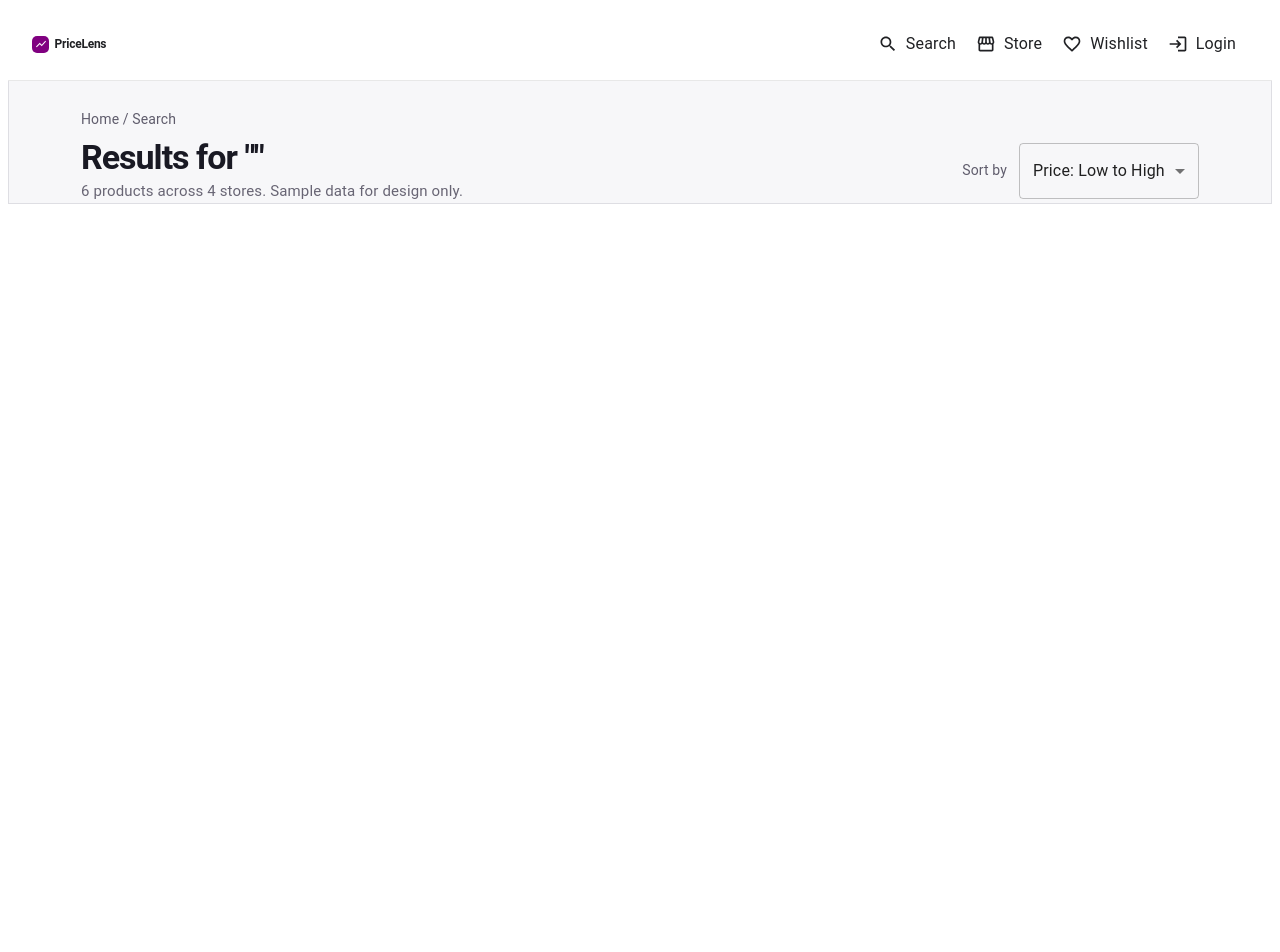
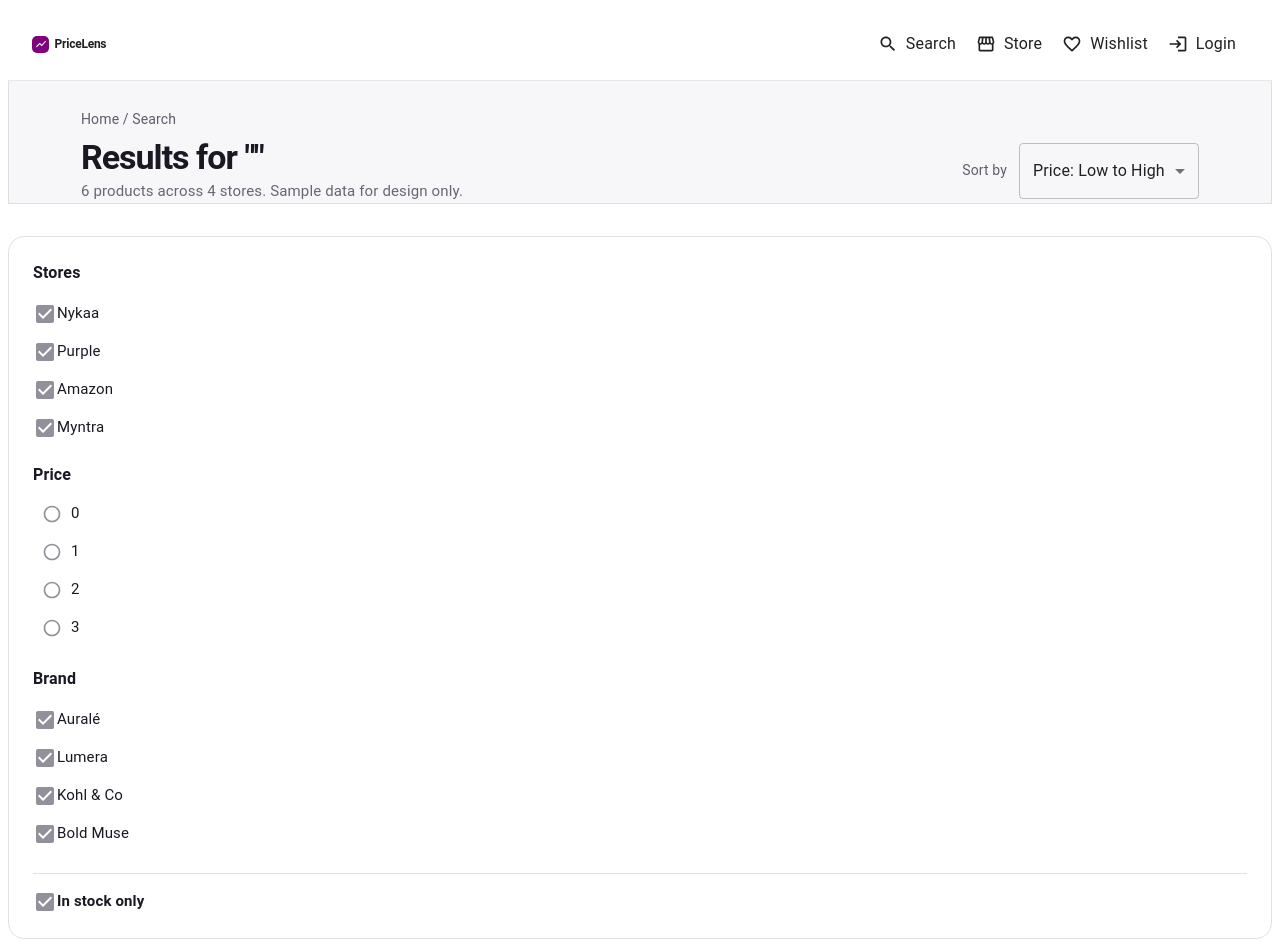
Before and after one commit to shelmiantony/PriceLens, a React (Vite) app in the folder frontend/: page /search in a window 1280 px wide. Shown: the top 952 px of the page. Before the commit the page ends 800 px from the top, so only its background shows below. Built offline with nearby package versions, Linux system fonts and the light colour scheme.

Commit message:
#latest changes

```diff
--- a/frontend/src/components/HowtoWork.tsx
+++ b/frontend/src/components/HowtoWork.tsx
@@ -1,6 +1,6 @@
 import { Box, Paper, Typography } from "@mui/material";
 
-const Productcard = () => {
+const HowtoWork = () => {
   const steps = [
     {
       number: "1",
@@ -109,4 +109,4 @@ const Productcard = () => {
     </Box>
   );
 };
-export default Productcard;
+export default HowtoWork;
--- /dev/null
+++ b/frontend/src/components/ProductInfo.tsx
@@ -0,0 +1,66 @@
+import { Box } from "@mui/material";
+
+const ProductInfo = () => {
+  type Product = {
+    brand: string;
+    name: string;
+    price: number;
+    inStock?: boolean;
+    stores: string[];
+    color: string;
+  };
+  const products: Product[] = [
+    {
+      brand: "Auralé",
+      name: "Twist-Up Kohl Pencil",
+      price: 129,
+      stores: ["Purple", "Nykaa", "Amazon", "Myntra"],
+      color: "#f0eaf6",
+    },
+    {
+      brand: "Auralé",
+      name: "Smudge-Proof Kajal Liner",
+      price: 149,
+      stores: ["Purple", "Nykaa", "Amazon", "Myntra"],
+      color: "#e8f2f5",
+    },
+    {
+      brand: "Bold Muse",
+      name: "Waterproof Pencil Liner",
+      price: 179,
+      stores: ["Nykaa", "Amazon"],
+      color: "#f5eaf0",
+    },
+    {
+      brand: "Lumera",
+      name: "Felt-Tip Liner Pen",
+      price: 199,
+      stores: ["Purple", "Nykaa", "Myntra"],
+      color: "#eaf3ec",
+    },
+    {
+      brand: "Lumera",
+      name: "Liquid Matte Eyeliner, Black",
+      price: 225,
+      stores: ["Nykaa", "Amazon", "Myntra"],
+      color: "#f5f0e4",
+    },
+    {
+      brand: "Kohl & Co",
+      name: "Gel Eyeliner Pot with Brush",
+      price: 349,
+      stores: ["Purple", "Nykaa", "Amazon", "Myntra"],
+      color: "#eceaf6",
+    },
+  ];
+  return (
+    <Box
+      sx={{
+        display: "grid",
+        gridTemplateColumns: "repeat(auto-fit,minmax(min(100%,220px),1fr))",
+        gap: 2.5,
+      }}
+    ></Box>
+  );
+};
+export default ProductInfo;
--- a/frontend/src/pages/HomePage.tsx
+++ b/frontend/src/pages/HomePage.tsx
@@ -1,7 +1,7 @@
 import { Box, Chip, Typography } from "@mui/material";
 import Header from "../components/Header";
 import SearchBar from "../components/SearchBar";
-import Productcard from "../components/HowtoWork";
+import HowtoWork from "../components/HowtoWork";
 import StoreListing from "../components/StoreListing";
 import Footer from "../components/Footer";
 const Home = () => {
@@ -99,7 +99,7 @@ const Home = () => {
           </Box>
         </Box>
       </Box>
-      <Productcard />
+      <HowtoWork />
       <StoreListing />
       <Footer />
     </Box>
--- a/frontend/src/pages/SearchResultpage.tsx
+++ b/frontend/src/pages/SearchResultpage.tsx
@@ -1,13 +1,33 @@
-import { Box, FormControl, MenuItem, Select, Typography } from "@mui/material";
+import {
+  Box,
+  Divider,
+  FormControl,
+  FormControlLabel,
+  MenuItem,
+  Radio,
+  RadioGroup,
+  Select,
+  Typography,
+} from "@mui/material";
 import { useLocation } from "react-router-dom";
 
 import Header from "../components/Header";
 import { useState } from "react";
+import { CheckBox } from "@mui/icons-material";
+import ProductInfo from "../components/ProductInfo";
 const SearchResultPage = () => {
   const { state } = useLocation();
   const isSearch: boolean = state?.isSearch ?? false;
   const query: string = state?.query ?? "";
   const [sortBy, setSortBy] = useState("price-low-high");
+  const stores = ["Nykaa", "Purple", "Amazon", "Myntra"];
+  const priceRanges = [
+    { value: "any", label: "Any price" },
+    { value: "under-150", label: "Under ₹150" },
+    { value: "150-250", label: "₹150 to ₹250" },
+    { value: "above-250", label: "Above ₹250" },
+  ];
+  const brands = ["Auralé", "Lumera", "Kohl & Co", "Bold Muse"];
   return (
     <Box>
       {" "}
@@ -85,6 +105,124 @@ const SearchResultPage = () => {
           </Box>
         </Box>
       </Box>
+      {/* store selection */}
+      <Box
+        sx={{
+          display: "grid",
+          gridTemplate: { xs: "1fr", md: "280px minmax(0,1fr)" },
+          gap: { xs: 2.5, md: 4 },
+          mt: { xs: 3, sm: 4 },
+          pb: 5,
+          alignItems: "start",
+        }}
+      >
+        <Box
+          component="aside"
+          aria-label="Product filters"
+          sx={{
+            bgcolor: "#fff",
+            border: "1px solid #e1dfe8",
+            borderRadius: "16px",
+            p: { xs: 2.5, sm: 3 },
+            color: "#191923",
+          }}
+        >
+          <Typography sx={{ fontSize: 16, fontWeight: 700, mb: 1.25 }}>
+            Stores
+          </Typography>
+          <Box sx={{ display: "flex", flexDirection: "column", mb: 2 }}>
+            {" "}
+            {stores.map((store) => (
+              <FormControlLabel
+                key={store}
+                label={store}
+                sx={{
+                  m: 0,
+                  minHeight: 38,
+                  "& .MuiFormControlLabel-label": { fontSize: 15 },
+                }}
+                control={
+                  <CheckBox
+                    size="small"
+                    checked={true}
+                    sx={{
+                      color: "#92909a",
+                      "&.Mui-checked": { color: "#67259a" },
+                    }}
+                  />
+                }
+              />
+            ))}
+          </Box>
+          <Typography sx={{ fontSize: 16, fontWeight: 700, mb: 1 }}>
+            Price
+          </Typography>
+          <RadioGroup value={true} sx={{ mb: 2.5 }}>
+            {priceRanges.map((value, label) => (
+              <FormControlLabel
+                key={value}
+                value={value}
+                label={label}
+                sx={{
+                  m: 0,
+                  minHeight: 38,
+                  "& .MuiFormControlLabel-label": { fontSize: 15 },
+                }}
+                control={
+                  <Radio
+                    size="small"
+                    sx={{
+                      color: "#92909a",
+                      "&.Mui-checked": { color: "#67259a" },
+                    }}
+                  />
+                }
+              ></FormControlLabel>
+            ))}
+          </RadioGroup>
+          <Typography sx={{ fontSize: 16, fontWeight: 700, mb: 1.25 }}>
+            Brand
+          </Typography>
+          <Box sx={{ display: "flex", flexDirection: "column", mb: 2.5 }}>
+            {brands.map((brand) => (
+              <FormControlLabel
+                key={brand}
+                label={brand}
+                sx={{
+                  m: 0,
+                  minHeight: 38,
+                  "& .MuiFormControlLabel-label": { fontSize: 15 },
+                }}
+                control={
+                  <CheckBox
+                    size="small"
+                    sx={{
+                      color: "#92909a",
+                      "&.Mui-checked": { color: "#67259a" },
+                    }}
+                  />
+                }
+              ></FormControlLabel>
+            ))}
+          </Box>
+          <Divider sx={{ mb: 2 }} />
+          <FormControlLabel
+            label="In stock only"
+            sx={{
+              m: 0,
+              "& .MuiFormControlLabel-label": { fontSize: 15, fontWeight: 600 },
+            }}
+            control={
+              <CheckBox
+                size="small"
+                sx={{ color: "#92909a", "&.Mui-checked": { color: "#67259a" } }}
+              />
+            }
+          ></FormControlLabel>
+        </Box>
+        {/* productCard */}
+        <ProductInfo />
+      </Box>
     </Box>
   );
 };
```
